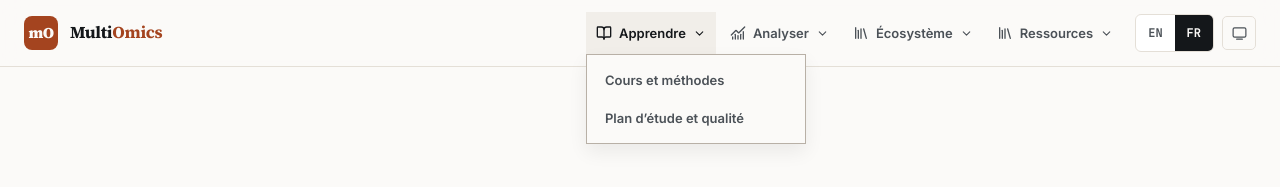
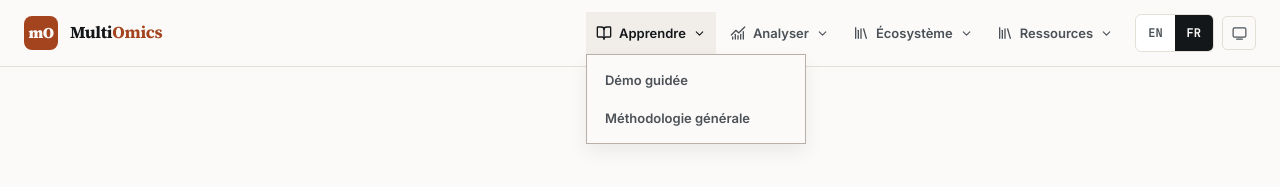
Before and after one commit to rberrah/MultiOmics, a SvelteKit app: page /multiomics/resources in a window 1280 px wide. Both pictures are taken after a click on the heading "Apprendre". Shown: the top 187 px of the page. Built offline with nearby package versions, Linux system fonts and the light colour scheme.

Commit message:
Simplify MultiOmics navigation and force cross-app reloads

```diff
--- a/src/routes/+layout.svelte
+++ b/src/routes/+layout.svelte
@@ -24,10 +24,9 @@
   // Local routes remain under /multiomics/ in both BASE_PATH builds.
   let links = $derived([
     { key:'overview',href:'/multiomics/',label:t('Accueil','Home') },
-    { key:'learn',href:'/multiomics/learn/',label:t('Cours et méthodes','Courses and methods') },
-    { key:'design',href:'/multiomics/learn/',label:t('Plan d’étude et qualité','Study design and QC') },
-    { key:'tool',href:'/multiomics/tool/',label:t('Lancer une analyse','Run an analysis') },
-    { key:'workflow',href:'/multiomics/tool/',label:t('Découvrir en 1 clic','One-click demos') },
+    { key:'demo',href:'/multiomics/demo/',label:t('Démo guidée','Guided demo') },
+    { key:'learn',href:'/multiomics/learn/',label:t('Méthodologie générale','General methodology') },
+    { key:'tool',href:'/multiomics/tool/',label:t('Outil','Tool') },
     { key:'disciplines',href:'/multiomics/ecosystem/',label:t('Vue d’ensemble de l’écosystème','Ecosystem overview') },
     { key:'pmx',href:pmxExplain,label:'PMx Explain ↗',external:true },
     { key:'omics2pk',href:'https://rberrah.github.io/Omics2PK/',label:'Omics2PK ↗',external:true },
@@ -38,8 +37,8 @@
     { key:'main-site',href:mainSite,label:'Racym Berrah ↗',external:true }
   ]);
   let groups = $derived([
-    {key:'learn',label:t('Apprendre','Learn'),icon:BookOpen,keys:['learn','design']},
-    {key:'analyze',label:t('Analyser','Analyze'),icon:ChartNoAxesCombined,keys:['tool','workflow']},
+    {key:'learn',label:t('Apprendre','Learn'),icon:BookOpen,keys:['demo','learn']},
+    {key:'analyze',label:t('Analyser','Analyze'),icon:ChartNoAxesCombined,keys:['tool']},
     {key:'disciplines',label:t('Écosystème','Ecosystem'),icon:Library,keys:['disciplines','pmx','omics2pk']},
     {key:'resources',label:t('Ressources','Resources'),icon:Library,keys:['resources','glossary','references','source','main-site']}
   ]);
@@ -139,6 +138,7 @@
                   href={link.external ? link.href : internalPath(link.href)}
                   target={link.external ? '_blank' : undefined}
                   rel={link.external ? 'noopener noreferrer' : undefined}
+                  data-sveltekit-reload={link.external ? '' : undefined}
                   onclick={closeNavigation} data-testid={'nav-' + link.key}>{link.label}</a>
               {/if}
             {/each}
@@ -163,9 +163,9 @@
         <p>{t('Analyser les omiques dans un écosystème de recherche partagé avec PMx Explain et Omics2PK.', 'Analyze omics within a research ecosystem shared with PMx Explain and Omics2PK.')}</p>
       </div>
       <nav aria-label={t('Liens de pied de page', 'Footer links')}>
-        <a href={pmxExplain}>PMx Explain</a>
-        <a href="https://rberrah.github.io/Omics2PK/">Omics2PK</a>
-        <a href={mainSite}>{t('Site principal', 'Main site')} ↗</a>
+        <a href={pmxExplain} data-sveltekit-reload>PMx Explain</a>
+        <a href="https://rberrah.github.io/Omics2PK/" data-sveltekit-reload>Omics2PK</a>
+        <a href={mainSite} data-sveltekit-reload>{t('Site principal', 'Main site')} ↗</a>
         <a href="https://github.com/rberrah/MultiOmics">GitHub ↗</a>
       </nav>
     </div>
```
